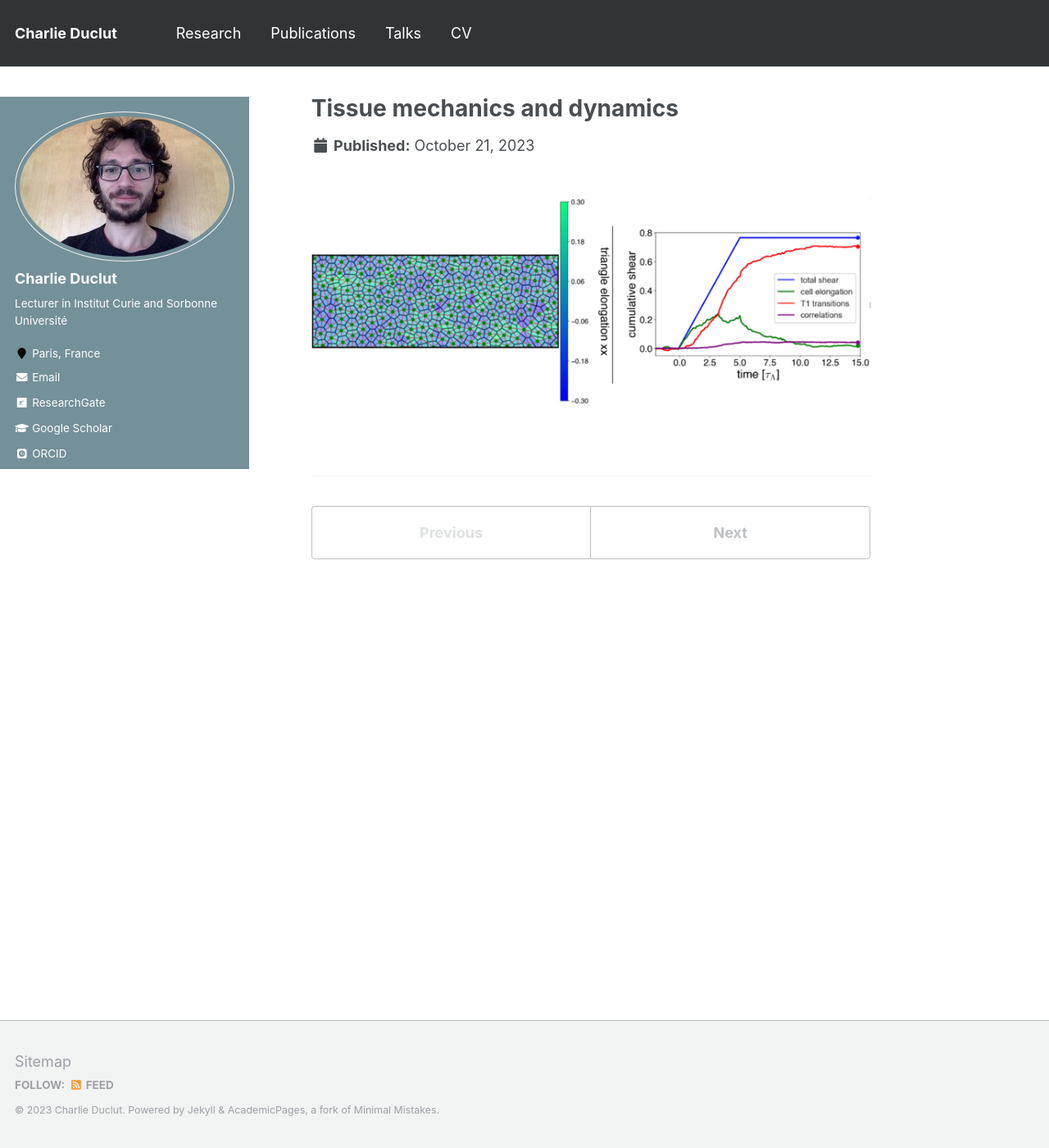
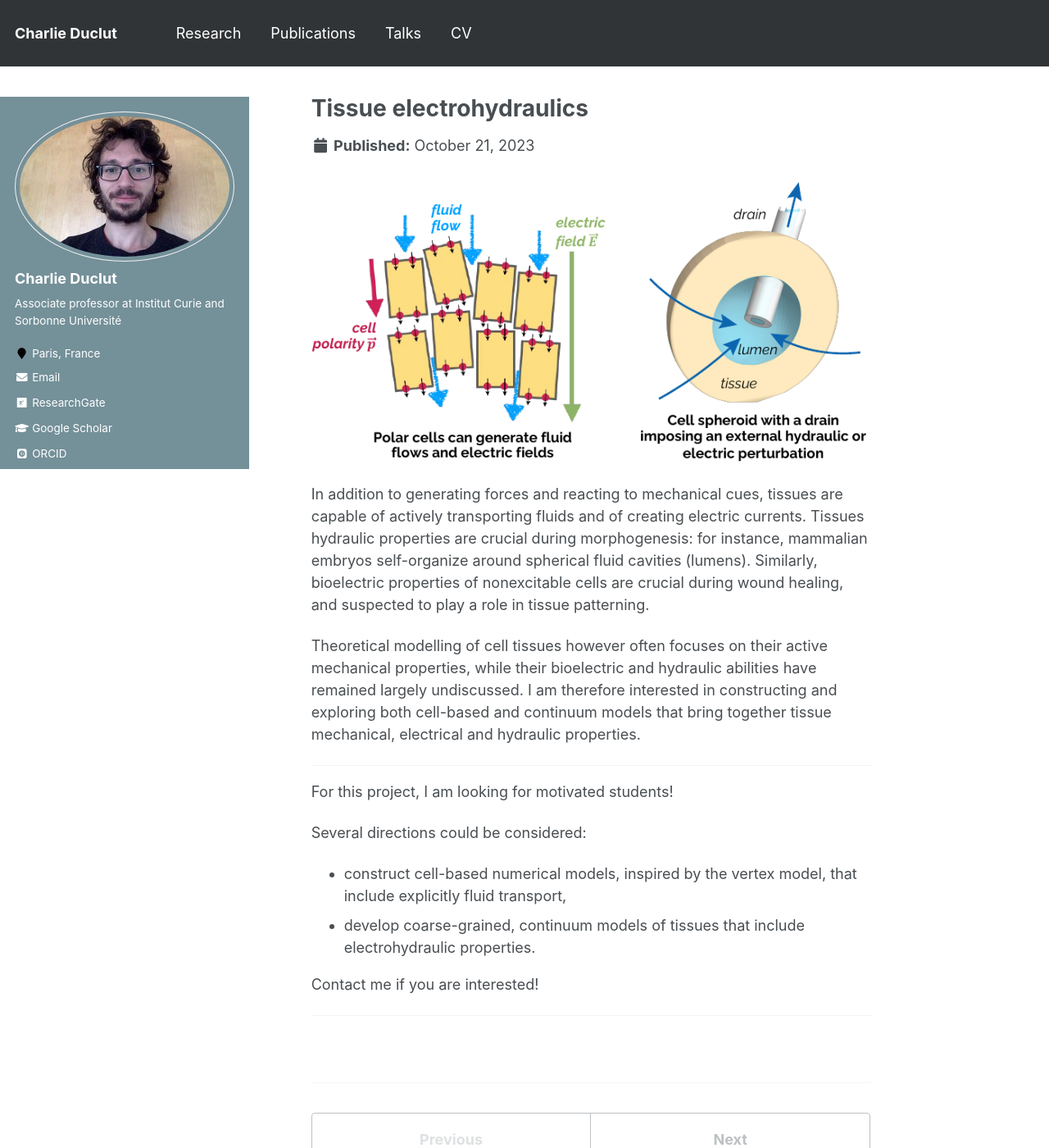
Before and after one commit to charlieduclut/charlieduclut.github.io, a Jekyll site: the page built from _research/research-1.md, in a window 1280 px wide and 1400 px high. Shown: the whole window at 82% size. Built offline with Jekyll 4.4.1, drawn with Linux system fonts in a browser that asks for light colours; some web fonts are replaced.

Commit message:
continued modifications

```diff
--- a/_config.yml
+++ b/_config.yml
@@ -82,7 +82,7 @@ analytics:
 author:
   name             : "Charlie Duclut"
   avatar           : "profile.jpg" #"profile.png"
-  bio              : "Lecturer in Institut Curie and Sorbonne Université" #"Postdoc at the Max Planck Institute for the Physics of Complex Systems"
+  bio              : "Associate professor at Institut Curie and Sorbonne Université" #"Postdoc at the Max Planck Institute for the Physics of Complex Systems"
   location         : "Paris, France" #"Dresden, Germany"
   employer         :
   pubmed           : # "https://www.ncbi.nlm.nih.gov/pubmed/?term=john+snow"
--- a/_research/research-1.md
+++ b/_research/research-1.md
@@ -1,7 +1,26 @@
 ---
-title: "Tissue mechanics and dynamics"
-excerpt: "Cell tissues are complex visco-elastic materials that can actively change their properties."
+title: "Tissue electrohydraulics"
+excerpt: "In addition to their mechanical properties, cell tissues have the ability to actively transport ions and fluids."
 collection: research
 ---
 
- <br/><img src='/images/vertex_model.jpg'>
+<img src='/images/research_electrohydraulics.png'>
+
+In addition to generating forces and reacting to mechanical cues, tissues are capable of
+actively transporting fluids and of creating electric currents. Tissues hydraulic properties are crucial during morphogenesis: for instance, mammalian embryos self-organize around spherical fluid cavities (lumens). Similarly, bioelectric properties of nonexcitable cells are crucial during wound healing, and suspected to play a role in tissue patterning.
+
+Theoretical modelling of cell tissues however often focuses on their active mechanical
+properties, while their bioelectric and hydraulic abilities have remained largely undiscussed. I am therefore interested in constructing and exploring both cell-based and continuum models that bring together tissue mechanical, electrical and hydraulic properties.
+
+---
+
+For this project, I am looking for motivated students!
+
+Several directions could be considered:
+- construct cell-based numerical models, inspired by the vertex model, that include
+explicitly fluid transport,
+- develop coarse-grained, continuum models of tissues that include electrohydraulic properties.
+
+Contact me if you are interested!
+
+---
```
Also changed, not shown: _drafts/research-1.md (+3 -4 lines), _drafts/research-2.md (+4 -3 lines), _pages/about.md (+1 -1 lines), _research/research-2.md (+3 -3 lines), _research/research-3.md (+20 -2 lines), images/research_chemo.jpg (added), images/research_electrohydraulics.png (added).
